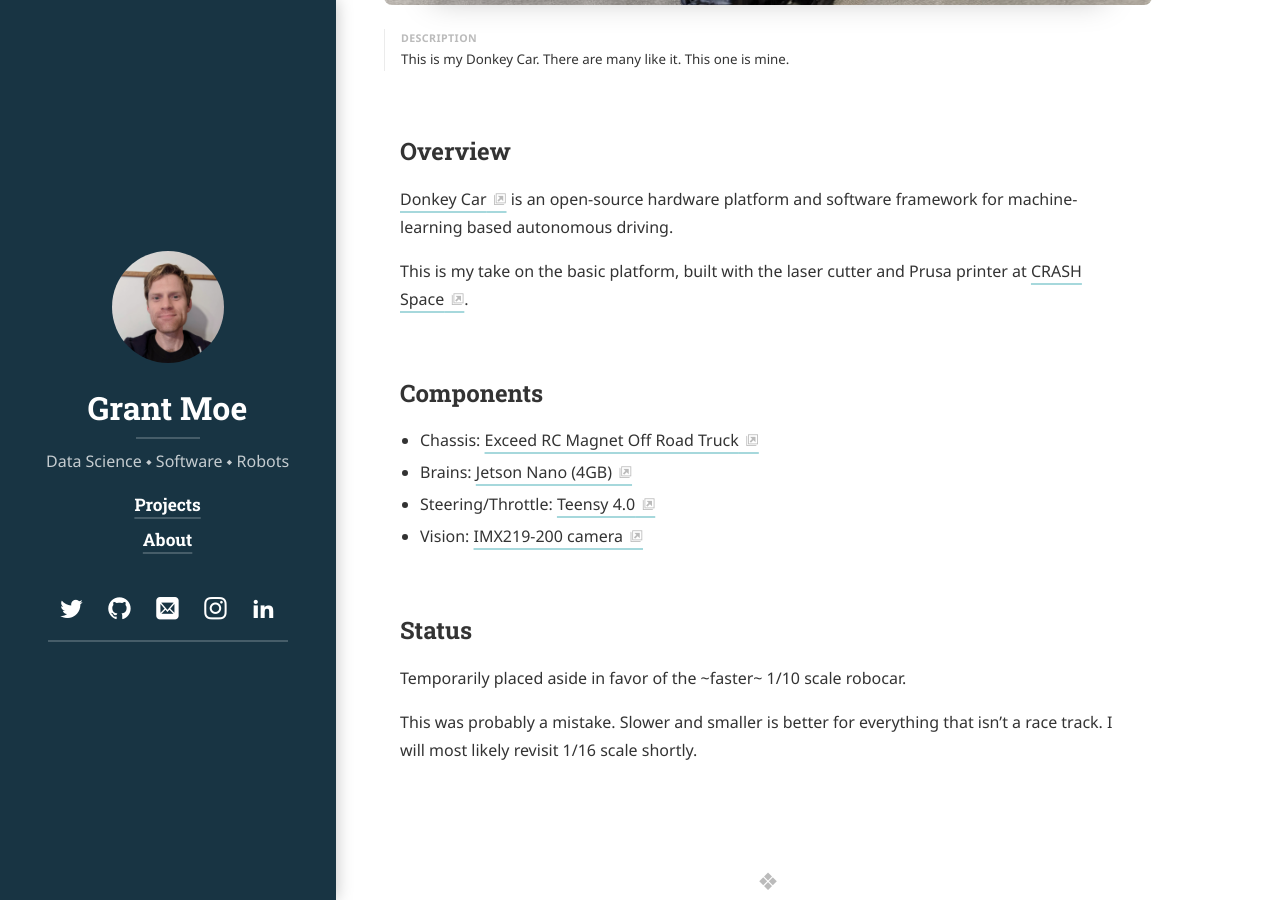
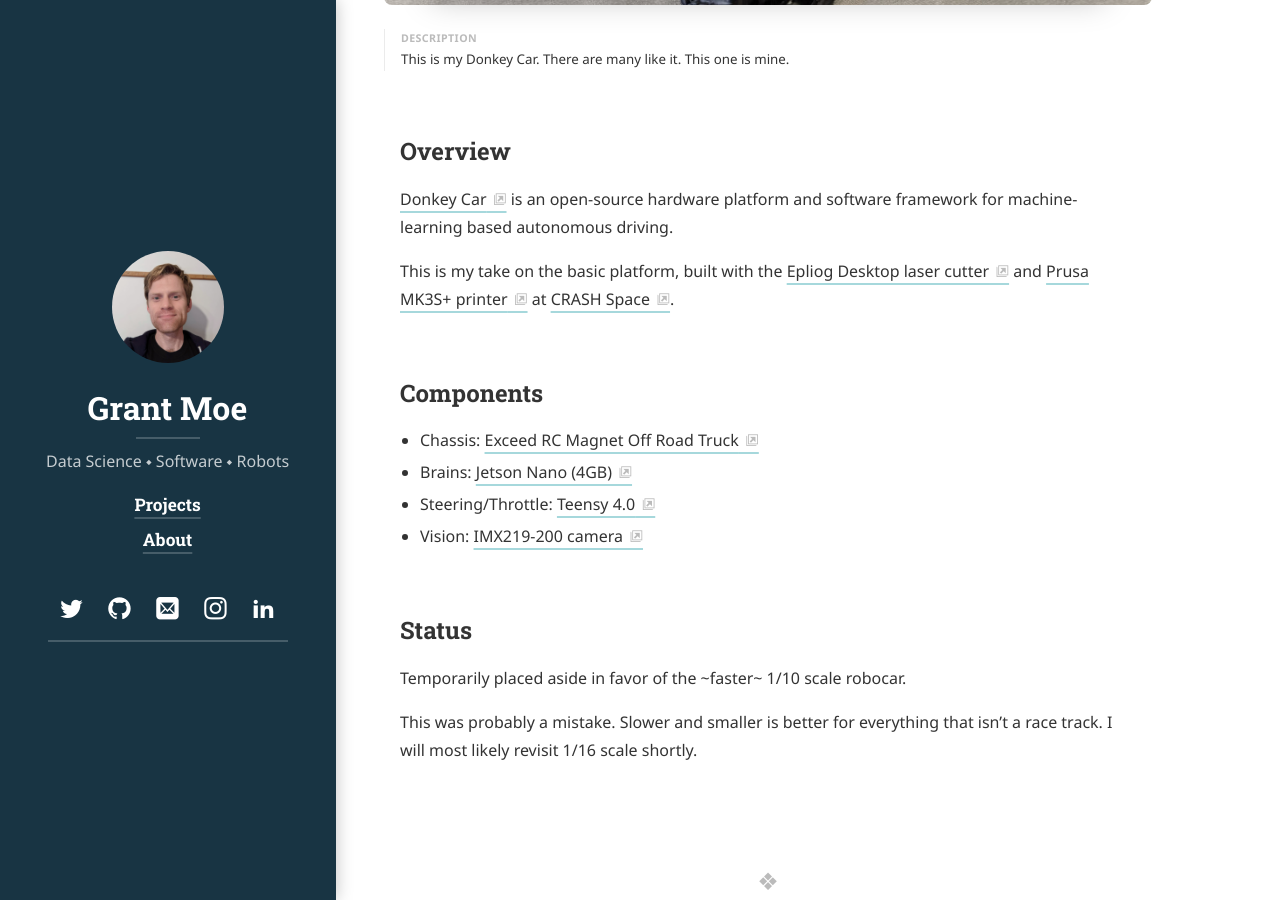
Before and after one commit to GrantMoe/grantmoe.github.io, a Jekyll site: the page built from _projects/donkeycar.md, in a window 1280 px wide and 900 px high, scrolled down 649 px. Built offline with Jekyll 4.4.1, drawn with Linux system fonts in a browser that asks for light colours; cached includes are drawn as plain includes; nearby versions of some CDN libraries; some web fonts are replaced; library files that are not in the unit come from our copies.

Commit message:
Add links to tools used for Donkey Car construction

```diff
--- a/_projects/donkeycar.md
+++ b/_projects/donkeycar.md
@@ -24,7 +24,7 @@
 ## Overview
 [Donkey Car](https://www.donkeycar.com/) is an open-source hardware platform and software framework for machine-learning based autonomous driving.
 
-This is my take on the basic platform, built with the laser cutter and Prusa printer at [CRASH Space](https://blog.crashspace.org/).
+This is my take on the basic platform, built with the [Epliog Desktop laser cutter](http://crashspace.pbworks.com/w/page/32200358/Laser) and [Prusa MK3S+ printer](https://www.prusa3d.com/category/original-prusa-i3-mk3s/) at [CRASH Space](https://blog.crashspace.org/).
 
 ## Components
 - Chassis: [Exceed RC Magnet Off Road Truck](https://www.nitrorcx.com/51c853-fireblue-24-ghz.html)
```
